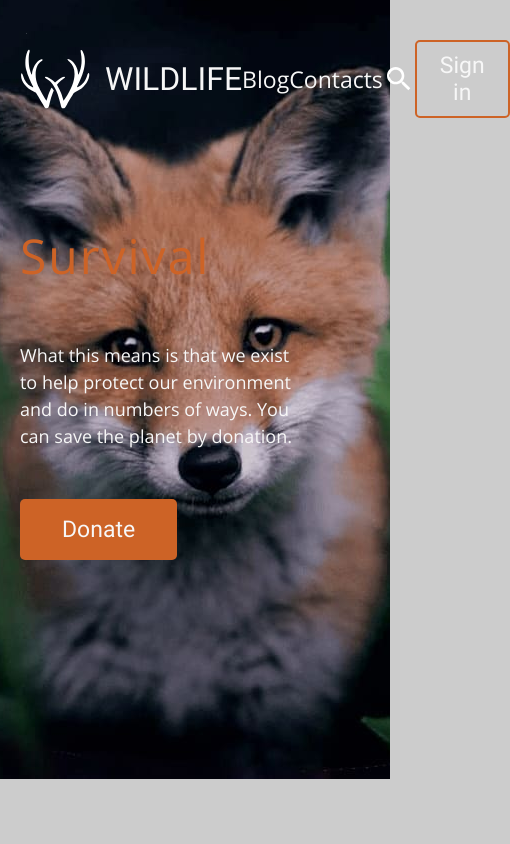
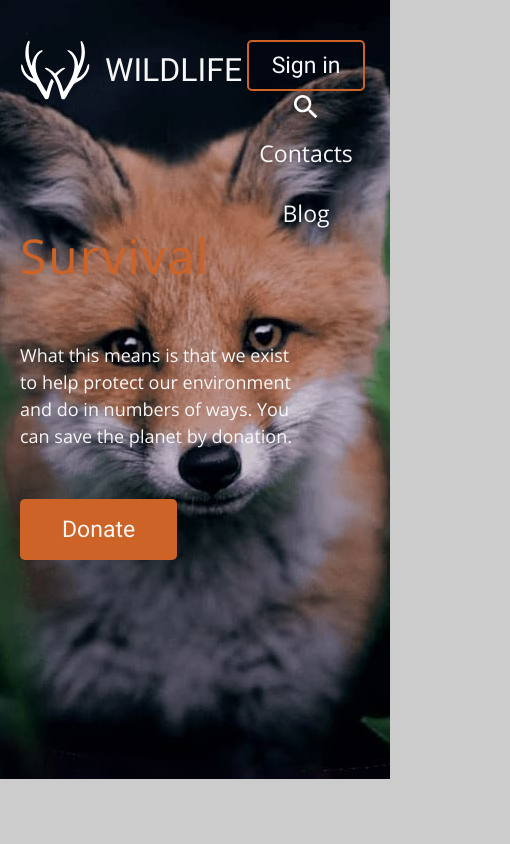
Before and after one commit to grigoran/wildlife, a plain HTML site: page index.html in a window 390 px wide. Shown: the top 844 px of the page, 510 px wide, since content can reach past the window. Drawn offline with Linux system fonts and the light colour scheme.

Commit message:
feat: add coloumn nav menu allignment in small screens

```diff
--- a/css/style.css
+++ b/css/style.css
@@ -48,6 +48,14 @@ body {
 .nav {
   display: flex;
   flex-basis: 480px;
+}
+@media (max-width: 640px) {
+  .nav__items {
+    flex-direction: column-reverse;
+  }
+  .header__wrapper {
+    align-items: flex-start;
+  }
 }
 
 .nav__items {
```
